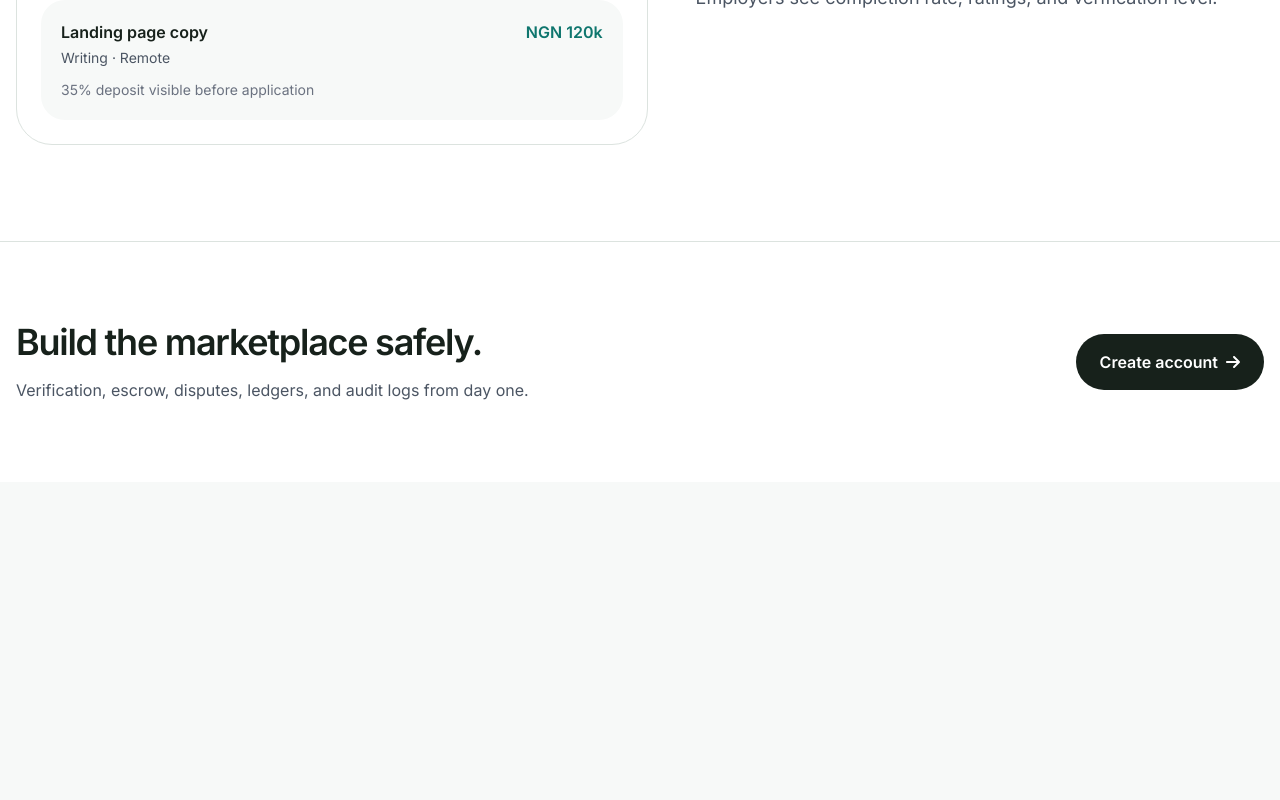
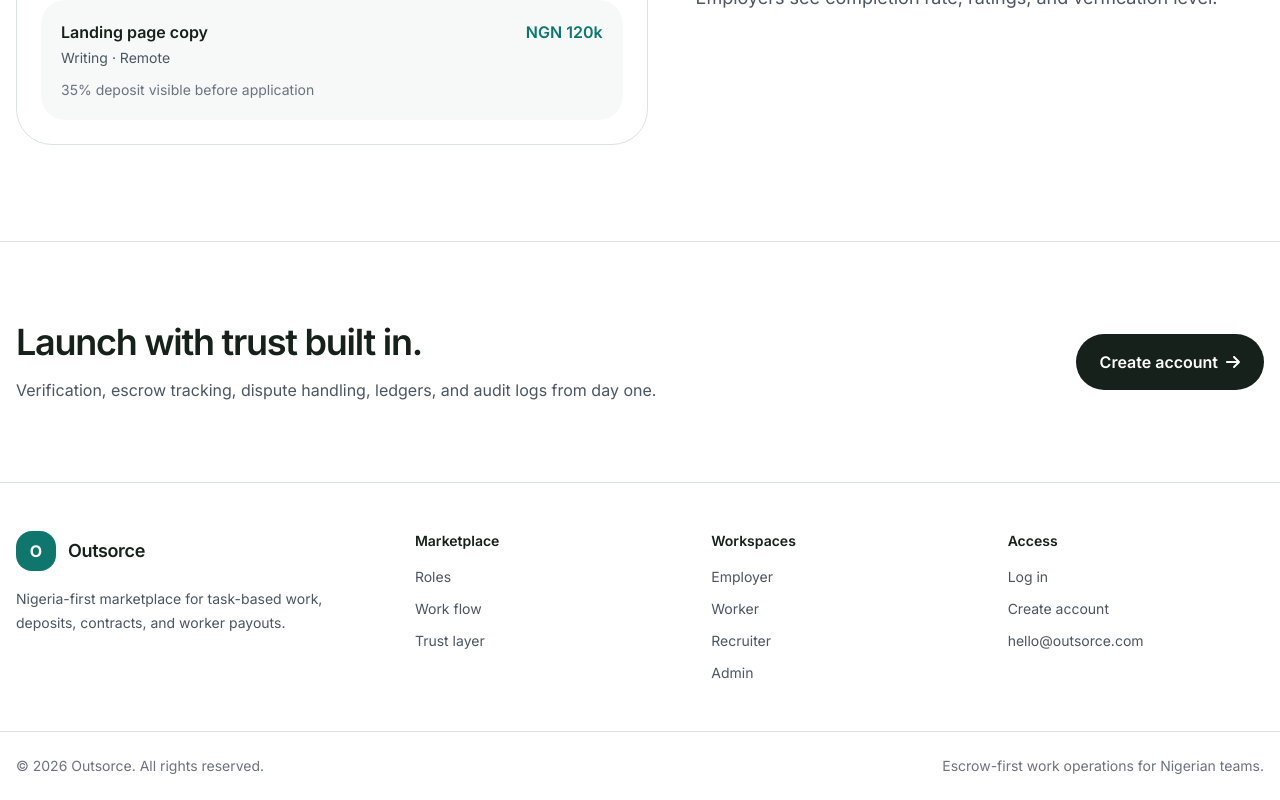
Before and after one commit to heismyke/outsource, a Nuxt app: page / in a window 1280 px wide. Shown: the part 2383-3183 px from the top of the page. Before the commit the page ends 2865 px from the top, so only its background shows below. Built offline with nearby package versions, Linux system fonts and the light colour scheme.

Commit message:
Refine landing copy and footer

```diff
--- a/pages/index.vue
+++ b/pages/index.vue
@@ -58,8 +58,8 @@
     <section id="operations" class="border-y border-line bg-surface py-24">
       <div class="mx-auto grid max-w-7xl gap-12 px-4 lg:grid-cols-[0.8fr_1.2fr]">
         <div>
-          <h2 class="text-4xl font-semibold tracking-[-0.035em] md:text-5xl">MVP workflow.</h2>
-          <p class="mt-4 max-w-md text-lg leading-8 text-gray-600">Phase one focuses on reliable domestic work, controlled deposits, and basic admin oversight.</p>
+          <h2 class="text-4xl font-semibold tracking-[-0.035em] md:text-5xl">How work moves on Outsorce.</h2>
+          <p class="mt-4 max-w-md text-lg leading-8 text-gray-600">A controlled flow for task posting, worker selection, deposits, delivery, and payout review.</p>
         </div>
         <div class="grid gap-4 md:grid-cols-2">
           <article v-for="step in workflow" :key="step.title" class="rounded-[28px] border border-line bg-white p-6">
@@ -97,8 +97,8 @@
     <section id="privacy" class="border-t border-line bg-white py-20">
       <div class="mx-auto flex max-w-7xl flex-col justify-between gap-8 px-4 md:flex-row md:items-center">
         <div>
-          <h2 class="text-4xl font-semibold tracking-[-0.035em]">Build the marketplace safely.</h2>
-          <p class="mt-4 text-gray-600">Verification, escrow, disputes, ledgers, and audit logs from day one.</p>
+          <h2 class="text-4xl font-semibold tracking-[-0.035em]">Launch with trust built in.</h2>
+          <p class="mt-4 text-gray-600">Verification, escrow tracking, dispute handling, ledgers, and audit logs from day one.</p>
         </div>
         <NuxtLink to="/register" class="inline-flex items-center justify-center gap-2 rounded-full bg-ink px-6 py-4 font-semibold text-white">
           Create account
@@ -106,6 +106,54 @@
         </NuxtLink>
       </div>
     </section>
+
+    <footer class="border-t border-line bg-white">
+      <div class="mx-auto grid max-w-7xl gap-10 px-4 py-12 md:grid-cols-[1.4fr_1fr_1fr_1fr]">
+        <div>
+          <NuxtLink to="/" class="inline-flex items-center gap-3">
+            <span class="grid h-10 w-10 place-items-center rounded-2xl bg-brand text-base font-bold text-white">O</span>
+            <span class="text-lg font-semibold tracking-[-0.02em] text-ink">Outsorce</span>
+          </NuxtLink>
+          <p class="mt-4 max-w-sm text-sm leading-6 text-gray-600">
+            Nigeria-first marketplace for task-based work, deposits, contracts, and worker payouts.
+          </p>
+        </div>
+
+        <div>
+          <h3 class="text-sm font-semibold text-ink">Marketplace</h3>
+          <div class="mt-4 space-y-3 text-sm text-gray-600">
+            <NuxtLink class="block hover:text-brand" to="#companies">Roles</NuxtLink>
+            <NuxtLink class="block hover:text-brand" to="#operations">Work flow</NuxtLink>
+            <NuxtLink class="block hover:text-brand" to="#talents">Trust layer</NuxtLink>
+          </div>
+        </div>
+
+        <div>
+          <h3 class="text-sm font-semibold text-ink">Workspaces</h3>
+          <div class="mt-4 space-y-3 text-sm text-gray-600">
+            <NuxtLink class="block hover:text-brand" to="/employer/dashboard">Employer</NuxtLink>
+            <NuxtLink class="block hover:text-brand" to="/worker/dashboard">Worker</NuxtLink>
+            <NuxtLink class="block hover:text-brand" to="/recruiter/dashboard">Recruiter</NuxtLink>
+            <NuxtLink class="block hover:text-brand" to="/admin/dashboard">Admin</NuxtLink>
+          </div>
+        </div>
+
+        <div>
+          <h3 class="text-sm font-semibold text-ink">Access</h3>
+          <div class="mt-4 space-y-3 text-sm text-gray-600">
+            <NuxtLink class="block hover:text-brand" to="/login">Log in</NuxtLink>
+            <NuxtLink class="block hover:text-brand" to="/register">Create account</NuxtLink>
+            <a class="block hover:text-brand" href="mailto:hello@outsorce.com">hello@outsorce.com</a>
+          </div>
+        </div>
+      </div>
+      <div class="border-t border-line">
+        <div class="mx-auto flex max-w-7xl flex-col gap-3 px-4 py-6 text-sm text-gray-500 md:flex-row md:items-center md:justify-between">
+          <p>© 2026 Outsorce. All rights reserved.</p>
+          <p>Escrow-first work operations for Nigerian teams.</p>
+        </div>
+      </div>
+    </footer>
   </div>
 </template>
 
```
